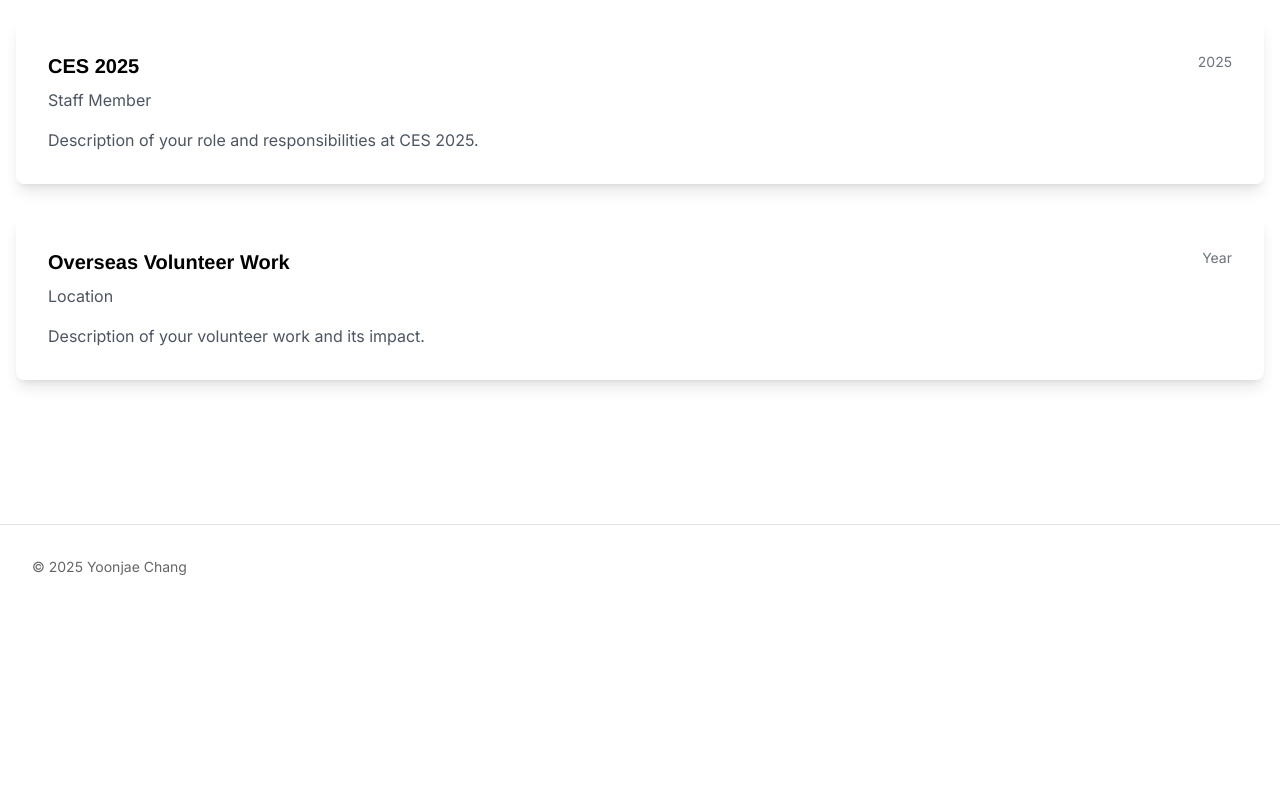
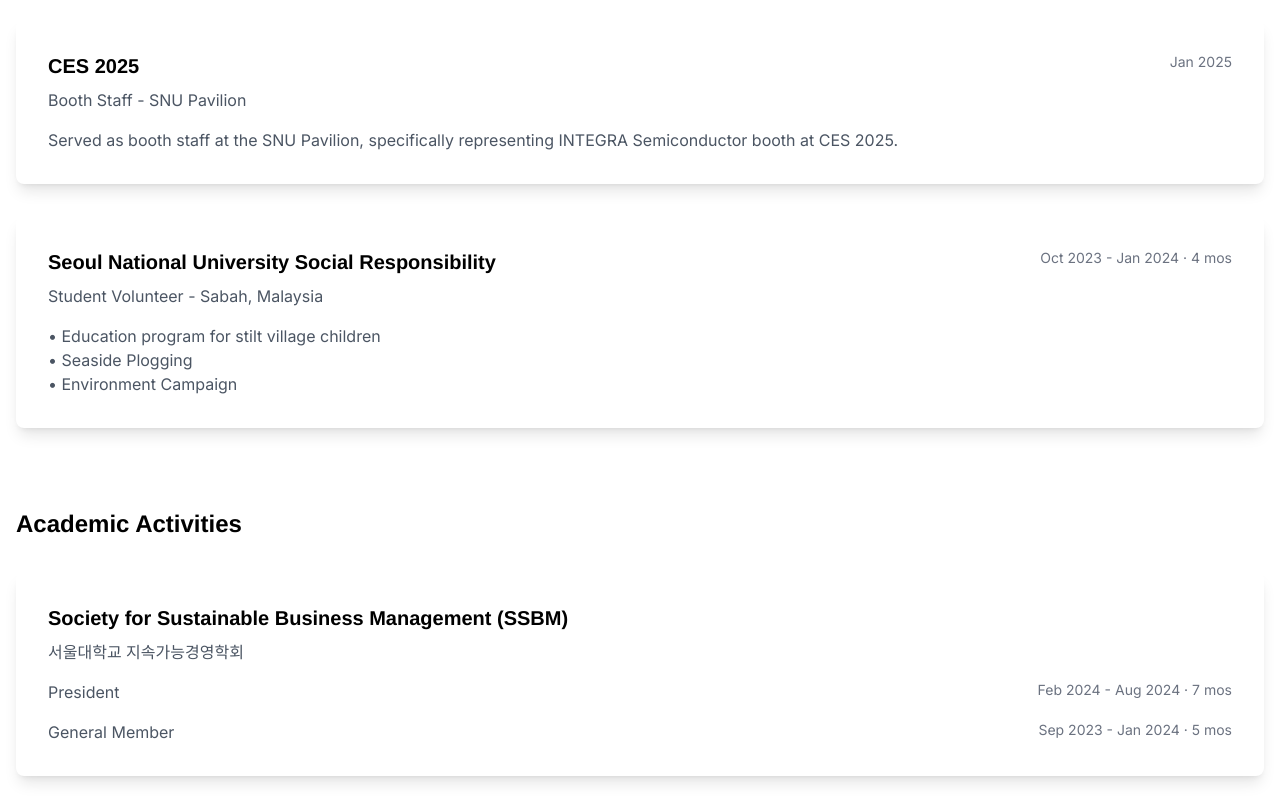
Before and after one commit to yoonj24/personal-website, a Next.js app: page /work in a window 1280 px wide. Shown: the part 2140-2940 px from the top of the page. Before the commit the page ends 2749 px from the top, so only its background shows below. Built offline with nearby package versions, Linux system fonts and the light colour scheme.

Commit message:
Update CES experience with specific details and SSBM section formatting

```diff
--- a/app/work/page.tsx
+++ b/app/work/page.tsx
@@ -125,12 +125,12 @@
             <div className="flex justify-between items-start mb-4">
               <div>
                 <h3 className="text-xl font-semibold">CES 2025</h3>
-                <p className="text-gray-600 dark:text-gray-300 mt-2">Staff Member</p>
+                <p className="text-gray-600 dark:text-gray-300 mt-2">Booth Staff - SNU Pavilion</p>
               </div>
-              <span className="text-sm text-gray-500 dark:text-gray-400">2025</span>
+              <span className="text-sm text-gray-500 dark:text-gray-400">Jan 2025</span>
             </div>
             <p className="text-gray-600 dark:text-gray-300">
-              Description of your role and responsibilities at CES 2025.
+              Served as booth staff at the SNU Pavilion, specifically representing INTEGRA Semiconductor booth at CES 2025.
             </p>
           </div>
 
@@ -138,14 +138,41 @@
           <div className="bg-white dark:bg-gray-800 rounded-lg p-8 shadow-lg">
             <div className="flex justify-between items-start mb-4">
               <div>
-                <h3 className="text-xl font-semibold">Overseas Volunteer Work</h3>
-                <p className="text-gray-600 dark:text-gray-300 mt-2">Location</p>
+                <h3 className="text-xl font-semibold">Seoul National University Social Responsibility</h3>
+                <p className="text-gray-600 dark:text-gray-300 mt-2">Student Volunteer - Sabah, Malaysia</p>
               </div>
-              <span className="text-sm text-gray-500 dark:text-gray-400">Year</span>
+              <span className="text-sm text-gray-500 dark:text-gray-400">Oct 2023 - Jan 2024 · 4 mos</span>
             </div>
             <p className="text-gray-600 dark:text-gray-300">
-              Description of your volunteer work and its impact.
+              • Education program for stilt village children<br />
+              • Seaside Plogging<br />
+              • Environment Campaign
             </p>
+          </div>
+        </div>
+      </section>
+
+      {/* Academic Activities Section */}
+      <section className="mb-20">
+        <h2 className="text-2xl font-semibold mb-8">Academic Activities</h2>
+        <div className="space-y-8">
+          <div className="bg-white dark:bg-gray-800 rounded-lg p-8 shadow-lg">
+            <div className="flex justify-between items-start mb-4">
+              <div>
+                <h3 className="text-xl font-semibold">Society for Sustainable Business Management (SSBM)</h3>
+                <p className="text-gray-600 dark:text-gray-300 mt-2">서울대학교 지속가능경영학회</p>
+              </div>
+            </div>
+            <div className="space-y-4">
+              <div className="flex justify-between items-start">
+                <p className="text-gray-600 dark:text-gray-300">President</p>
+                <span className="text-sm text-gray-500 dark:text-gray-400">Feb 2024 - Aug 2024 · 7 mos</span>
+              </div>
+              <div className="flex justify-between items-start">
+                <p className="text-gray-600 dark:text-gray-300">General Member</p>
+                <span className="text-sm text-gray-500 dark:text-gray-400">Sep 2023 - Jan 2024 · 5 mos</span>
+              </div>
+            </div>
           </div>
         </div>
       </section>
```
